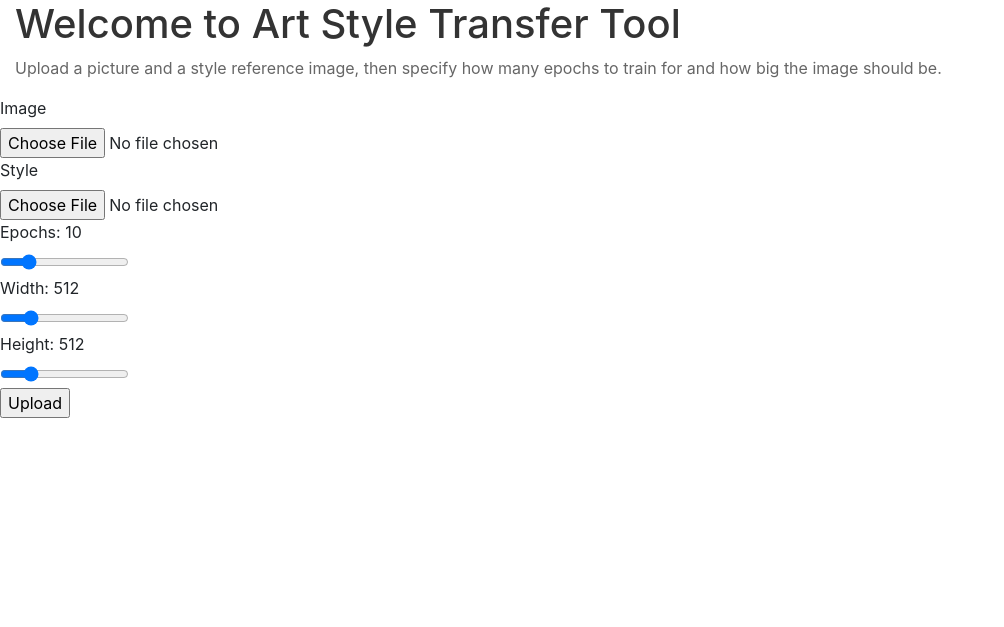
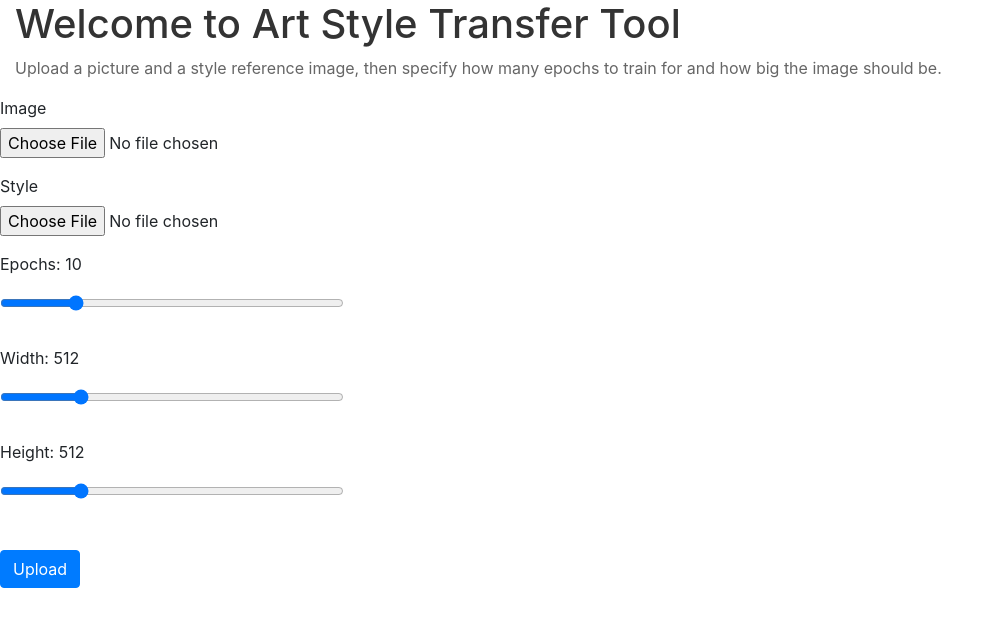
Before and after one commit to ASMach/style-transfer-tool, a Flask app: page / in a window 1280 px wide. Shown: the part 48-675 px from the top of the page, without its empty margins (0-1004 px from the left). Run offline with Flask 3, Linux system fonts and the light colour scheme; some libraries are stand-ins or nearby versions.

Commit message:
Finalize style info

```diff
--- a/templates/index.html
+++ b/templates/index.html
@@ -33,27 +33,31 @@
     </article>
     <div class="row">
       <form action = "{{ url_for('transfer_style') }}" method = "POST" enctype="multipart/form-data">
+        <div class="form-group">
           <label class="form-label">Image</label>
           <br/>
-        <input type="file" name="target" id="target"/>
-        <br/>
+          <input type="file" name="target" id="target" class="form-control-file"/>
+        </div>
+        <div class="form-group">
           <label class="form-label">Style</label>
           <br/>
-        <input type="file" name="source" id="source"/>
-        <br/>
+          <input type="file" name="source" id="source" class="form-control-file"/>
+        </div>
+        <div class="form-group">
           <label id="epochs" class="form-label">Epochs: 10</label>
           <br/>
-        <input oninput="updateEpochs()" type="range" id="epochSlider" name="epochSlider" min=1 max=50 value=10 step=1>
+          <input oninput="updateEpochs()" type="range" id="epochSlider" name="epochSlider" min=1 max=50 value=10 step=1 class="form-control">
           <br/>
           <label id="width" class="form-label">Width: 512</label>
           <br/>
-        <input oninput="updateWidth()" type="range" id="widthSlider" name="widthSlider" min=128 max=2048 value=512 step=8>
+          <input oninput="updateWidth()" type="range" id="widthSlider" name="widthSlider" min=128 max=2048 value=512 step=8 class="form-control">
           <br/>
           <label id="height" class="form-label">Height: 512</label>
           <br/>
-        <input oninput="updateHeight()" type="range" id="heightSlider" name="heightSlider" min=128 max=2048 value=512 step=8>
+          <input oninput="updateHeight()" type="range" id="heightSlider" name="heightSlider" min=128 max=2048 value=512 step=8 class="form-control">
           <br/>
-        <input type="submit" value="Upload">
+        </div>
+        <input type="submit" value="Upload" class="btn btn-primary">
       </form>
   </div>
   </main>
```
Lines whose indentation alone changed are shown as unchanged.
